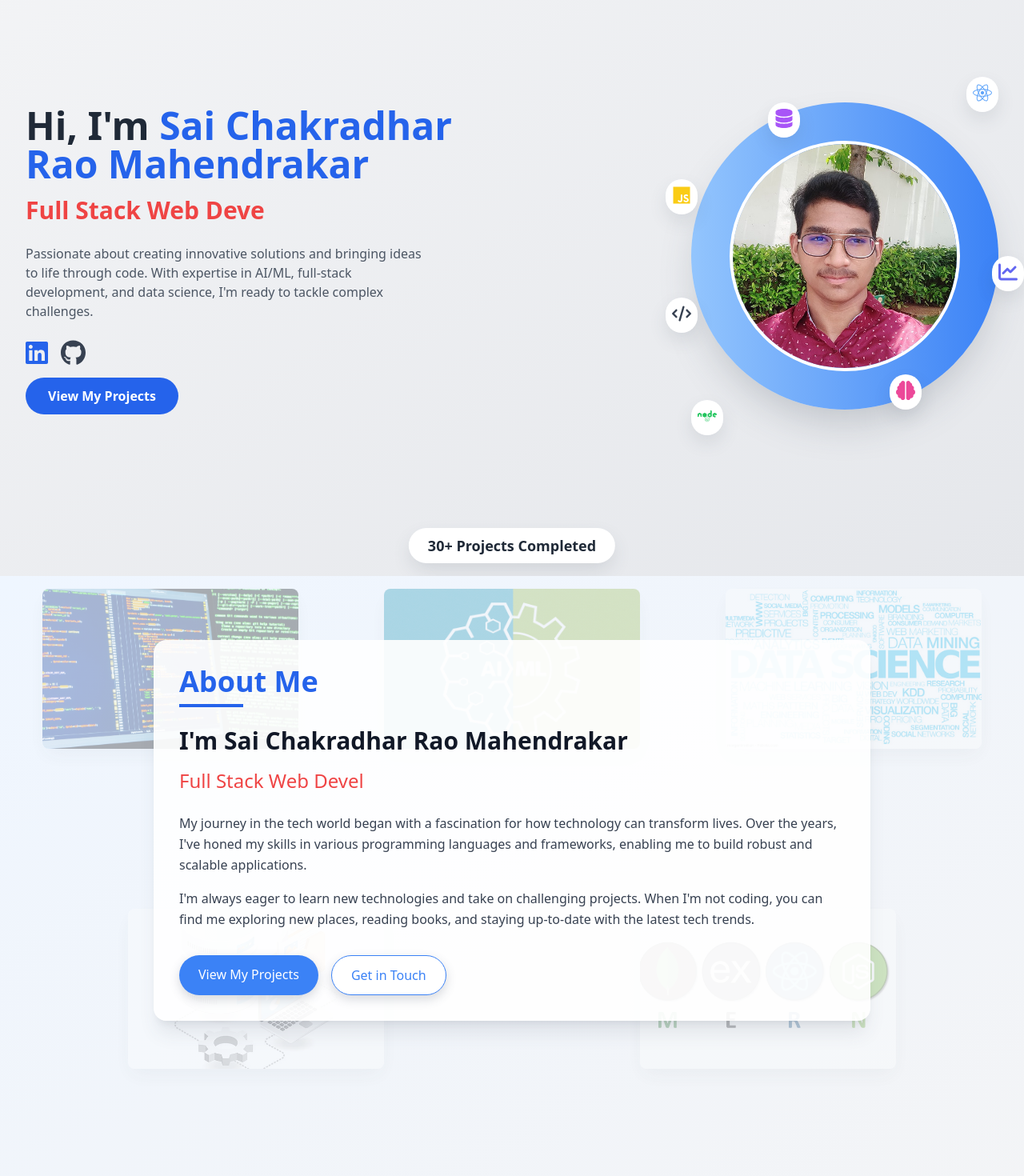
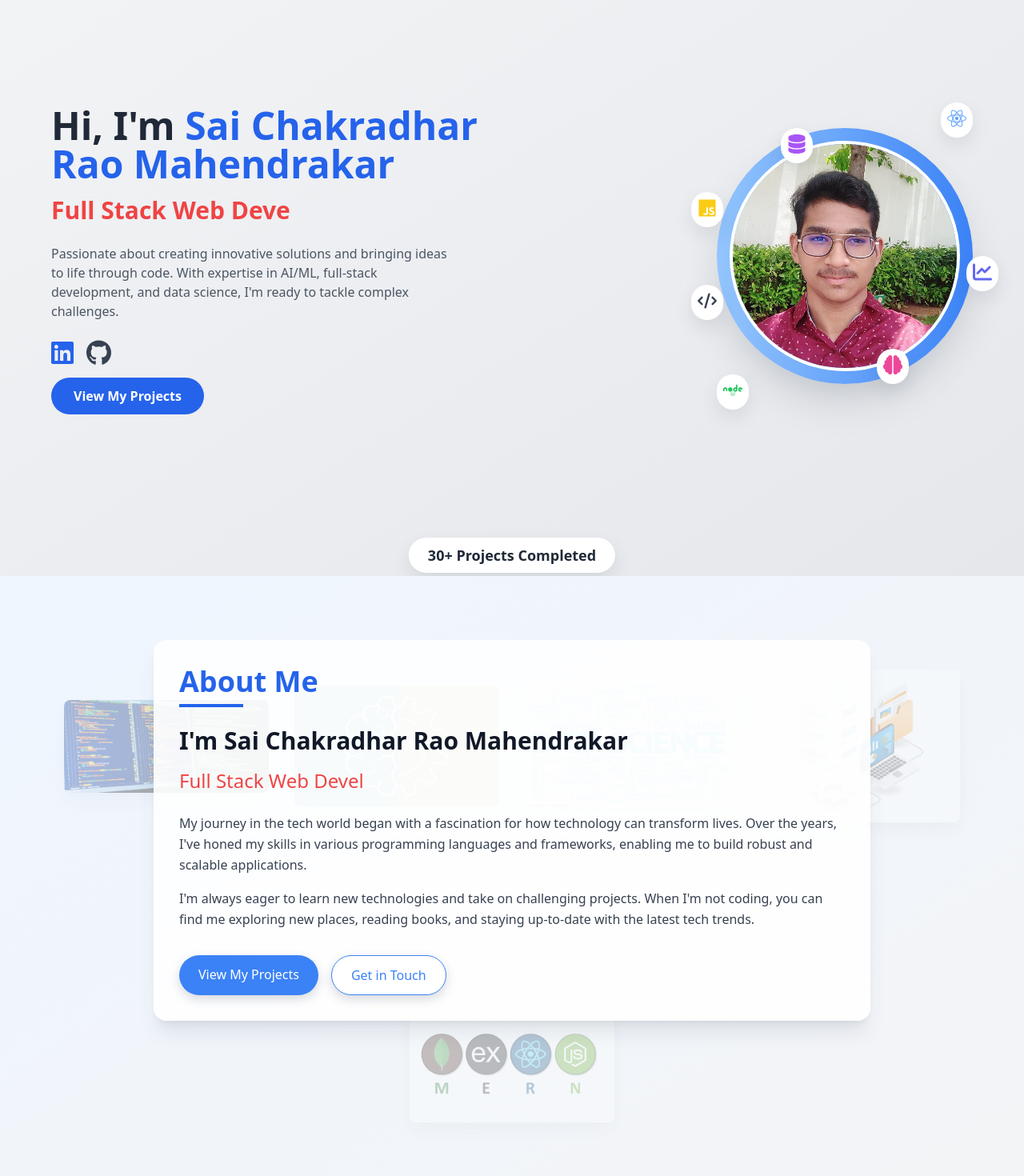
Before and after one commit to Sai-Chakradhar-Mahendrakar/My_Portfolio, a React (Vite) app: page / in a window 1280 px wide. Shown: the part 80-1550 px from the top of the page at 80% size. Built offline with nearby package versions, Linux system fonts and the light colour scheme.

Commit message:
About and heroPage

```diff
--- a/src/components/About.jsx
+++ b/src/components/About.jsx
@@ -1,28 +1,25 @@
 import React from 'react';
 import { TypeAnimation } from 'react-type-animation';
 import { motion } from 'framer-motion';
+import image1 from "../assets/about/code.jpg";
+import image2 from "../assets/about/ai-ml.png";
+import image3 from "../assets/about/datascience.jpg";
+import image4 from "../assets/about/dbms.webp";
+import image5 from "../assets/about/Mern-Stack.png";
 
-const imageUrls = [
-  "src/assets/about/code.jpg",
-  "src/assets/about/ai-ml.png",
-  "src/assets/about/datascience.jpg",
-  "src/assets/about/dbms.webp",
-  "src/assets/about/Mern-Stack.png",
-];
-
-
+const imageUrls = [image1, image2, image3, image4, image5];
 
 export default function About() {
   return (
     <section id="about" className="relative bg-gradient-to-br from-blue-50 to-gray-100 min-h-screen py-20">
       <div className="absolute inset-0 z-0 overflow-hidden opacity-30">
-        <div className="flex flex-wrap justify-around h-full">
+        <div className="flex flex-wrap justify-center items-center h-full">
           {imageUrls.map((url, index) => (
             <motion.img
               key={index}
               src={url}
               alt={`Tech image ${index + 1}`}
-              className="w-1/4 h-1/4 object-cover m-4 rounded-lg shadow-lg"
+              className="w-1/2 sm:w-1/4 md:w-1/5 h-auto object-cover m-4 rounded-lg shadow-lg"
               initial={{ opacity: 0, y: 20 }}
               animate={{ opacity: 1, y: 0 }}
               transition={{ duration: 0.5, delay: index * 0.2 }}
@@ -31,7 +28,7 @@ export default function About() {
         </div>
       </div>
 
-      <div className="container mx-auto px-4 sm:px-6 lg:px-8">
+      <div className="container mx-auto px-4 sm:px-6 lg:px-8 relative z-10">
         <motion.div
           className="relative z-10 max-w-4xl mx-auto p-8 bg-white bg-opacity-90 rounded-2xl shadow-xl"
           initial={{ opacity: 0, y: 20 }}
--- a/src/components/HeroPage.jsx
+++ b/src/components/HeroPage.jsx
@@ -1,4 +1,4 @@
-import React from 'react';
+import React, { useState, useEffect } from 'react';
 import { TypeAnimation } from 'react-type-animation';
 import { FontAwesomeIcon } from '@fortawesome/react-fontawesome';
 import { faLinkedin, faGithub, faJs, faNode, faHtml5, faReact, faPython } from '@fortawesome/free-brands-svg-icons';
@@ -6,10 +6,22 @@ import { faBrain, faCode, faChartLine, faDatabase } from '@fortawesome/free-soli
 import myImage from '../assets/Chakri.jpg'; // Ensure this path is correct
 
 export default function HeroPage() {
+  const [isVisible, setIsVisible] = useState(false);
+
+  useEffect(() => {
+    setIsVisible(true);
+    return () => setIsVisible(false);
+  }, []);
+
   return (
-    <div id='home' className="min-h-screen bg-gradient-to-br from-gray-100 to-gray-200 flex items-center justify-center px-4 sm:px-6 lg:px-8">
+    <div
+      id='home'
+      className={`min-h-screen bg-gradient-to-br from-gray-100 to-gray-200 flex items-center justify-center px-4 sm:px-6 lg:px-8 transition-opacity duration-1000 ease-in-out ${
+        isVisible ? 'opacity-100' : 'opacity-0'
+      }`}
+    >
       <div className="max-w-7xl mx-auto flex flex-col lg:flex-row items-center justify-between">
-        <div className="text-center lg:text-left lg:w-1/2 mb-12 lg:mb-0">
+        <div className="text-center lg:text-left lg:w-1/2 mb-12 lg:mb-0 px-4 sm:px-6 lg:px-8">
           <h1 className="text-4xl sm:text-5xl font-bold text-gray-800 mb-4">
             Hi, I'm <span className="text-blue-600">Sai Chakradhar Rao Mahendrakar</span>
           </h1>
@@ -42,13 +54,13 @@ export default function HeroPage() {
           </div>
           <a href="#projects" className="bg-blue-600 text-white px-7 py-3 rounded-full font-semibold hover:bg-blue-700 transition-colors duration-300">
               View My Projects
-            </a>
+          </a>
         </div>
 
-        <div className="lg:w-1/2 flex justify-center lg:justify-end">
+        <div className="lg:w-1/2 flex justify-center lg:justify-end px-4 sm:px-6 lg:px-8">
           <div className="relative">
-            <div className="w-80 h-80 sm:w-96 sm:h-96 rounded-full bg-gradient-to-r from-blue-300 to-blue-500 shadow-2xl flex items-center justify-center">
-              <img src={myImage} alt="Sai Chakradhar" className="rounded-full w-72 h-72 sm:w-88 sm:h-88 object-cover border-4 border-white" />
+            <div className="w-60 h-60 sm:w-80 sm:h-80 rounded-full bg-gradient-to-r from-blue-300 to-blue-500 shadow-2xl flex items-center justify-center">
+              <img src={myImage} alt="Sai Chakradhar" className="rounded-full w-52 h-52 sm:w-72 sm:h-72 object-cover border-4 border-white" />
             </div>
 
             <FloatingIconBubble icon={faReact} color="text-blue-400" position="-top-8 right-0" animationDelay="0s"/>
@@ -61,15 +73,14 @@ export default function HeroPage() {
           </div>
         </div>
       </div>
-      <div className="absolute bottom-4 left-1/2 transform -translate-x-1/2 bg-white py-2 px-6 rounded-full shadow-lg text-center">
+      <div className="absolute bottom-1 left-1/2 transform -translate-x-1/2 bg-white py-2 px-6 rounded-full shadow-lg text-center">
         <p className="font-semibold text-lg text-gray-800">30+ Projects Completed</p>
       </div>
     </div>
   );
 }
 
-
-const FloatingIconBubble = ({ icon, color, animationDelay, position, ...positionProps  }) => (
+const FloatingIconBubble = ({ icon, color, animationDelay, position, ...positionProps }) => (
   <div
     className={`absolute ${position} bg-white p-2 rounded-full shadow-lg transform hover:scale-110 transition-transform duration-300`}
     style={{
```
